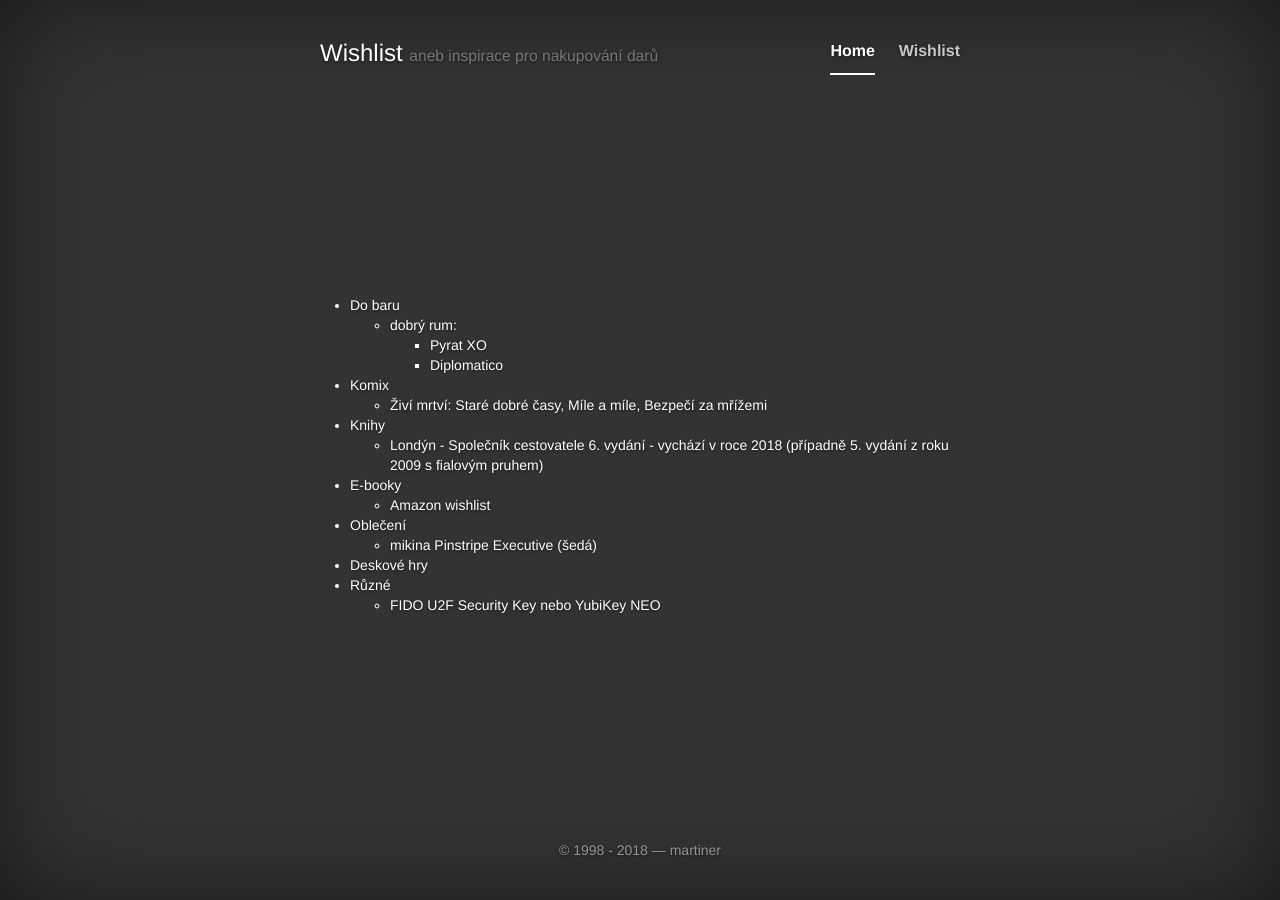
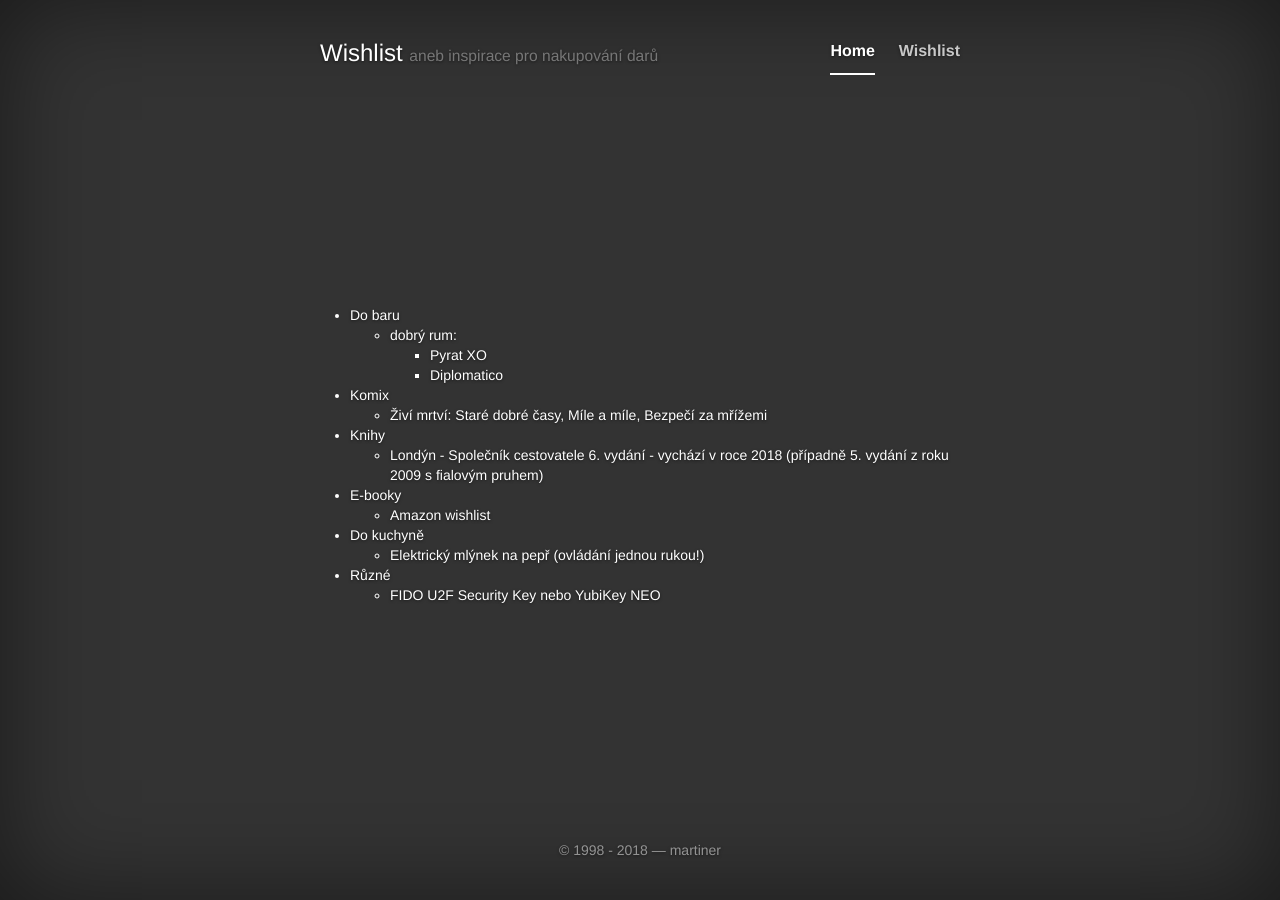
Before and after one commit to martiner/martiner.github.com, a Jekyll site: the page built from wishlist.html, in a window 1280 px wide. Built offline with Jekyll 4.4.1, drawn with Linux system fonts in a browser that asks for light colours; nearby versions of some CDN libraries.

Commit message:
Update wishlist.html

```diff
--- a/wishlist.html
+++ b/wishlist.html
@@ -33,12 +33,12 @@ redirect_from: /wishlist/
 	<li><a href="http://amzn.com/w/F3YFWLIZYCWX">Amazon wishlist</a></li>
 	</ul></li>
 
-<li>Oblečení<ul>
+<!--<li>Oblečení<ul>
 	<li><a href="http://www.betabrand.com/executive-pinstripe-hoodie.html">mikina Pinstripe Executive (šedá)</a></li>
-	</ul></li>
+	</ul></li>-->
 
-<li>Deskové hry<ul>
-	<!--<li><a href=""></a></li>-->
+<li>Do kuchyně<ul>
+	<li><a href="https://sortiment.makro.cz/cs/mlynek-na-pepr-elektrnerocel/159696p/">Elektrický mlýnek na pepř</a> (ovládání jednou rukou!)</li>
 	</ul></li>
 
 <li>Různé<ul>
```
